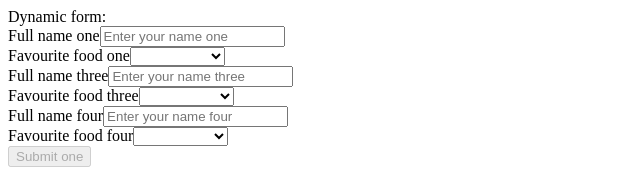
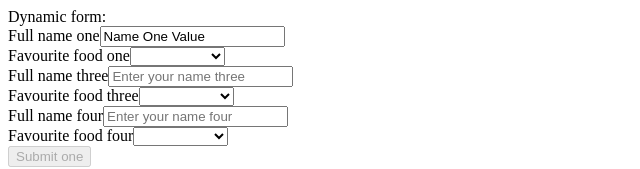
Before and after one commit to Malinin88/dynamicform, an Angular app in the folder dynamic-form/: page /page-one in a window 1280 px wide. Shown: the top 169 px of the page, without its empty margins (0-640 px from the left). Built offline with nearby package versions, Linux system fonts and the light colour scheme.

Commit message:
Added form prepopulated values

```diff
--- a/dynamic-form/src/app/app.component.ts
+++ b/dynamic-form/src/app/app.component.ts
@@ -28,6 +28,7 @@ export class AppComponent implements OnInit {
           controlName: 'nameOne',
           placeholder: 'Enter your name one',
           validators: [Validators.required],
+          value: 'Name One Value',
           visible: true,
           renderDependencies: [
             {
@@ -96,6 +97,7 @@ export class AppComponent implements OnInit {
                   type: FORM_CONTROL_TYPE.select,
                   label: 'Favourite food four',
                   controlName: 'foodFour',
+                  value: 'Hot Dogs',
                   options: ['Pizza', 'Hot Dogs', 'Knakworstje', 'Coffee'],
                   placeholder: 'Select an option four',
                   validators: [Validators.required],
--- a/dynamic-form/src/app/modules/dynamic-form/components/form-select/form-select.component.html
+++ b/dynamic-form/src/app/modules/dynamic-form/components/form-select/form-select.component.html
@@ -1,6 +1,6 @@
 <div *ngIf="config.visible" class="dynamic-field form-select" [formGroup]="group">
 <label>{{config.label}}</label>
-  <select [formControlName]="config.controlName">
+  <select [formControlName]="config.controlName" [value]="config.value">
     <option value=""></option>
   <option *ngFor="let option of config.options">{{option}}</option>
   </select>
```
